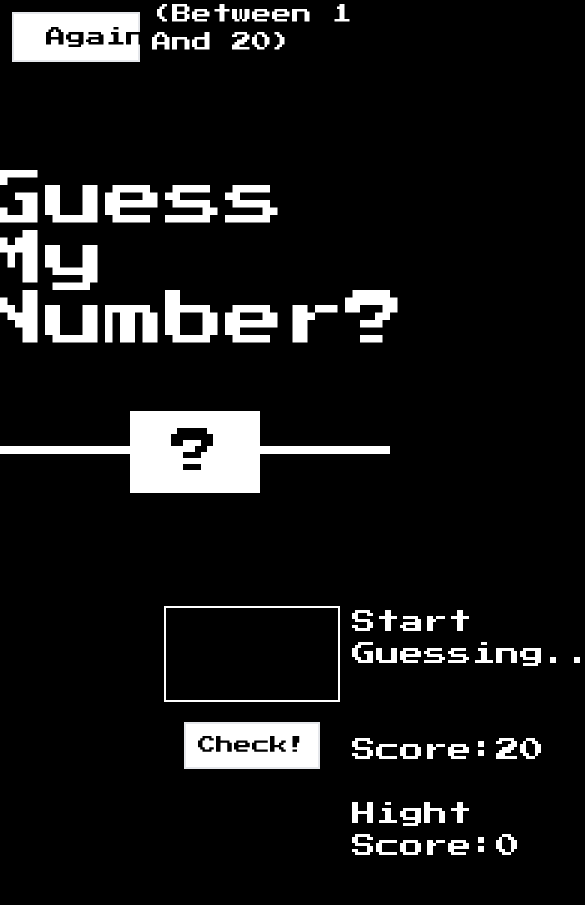
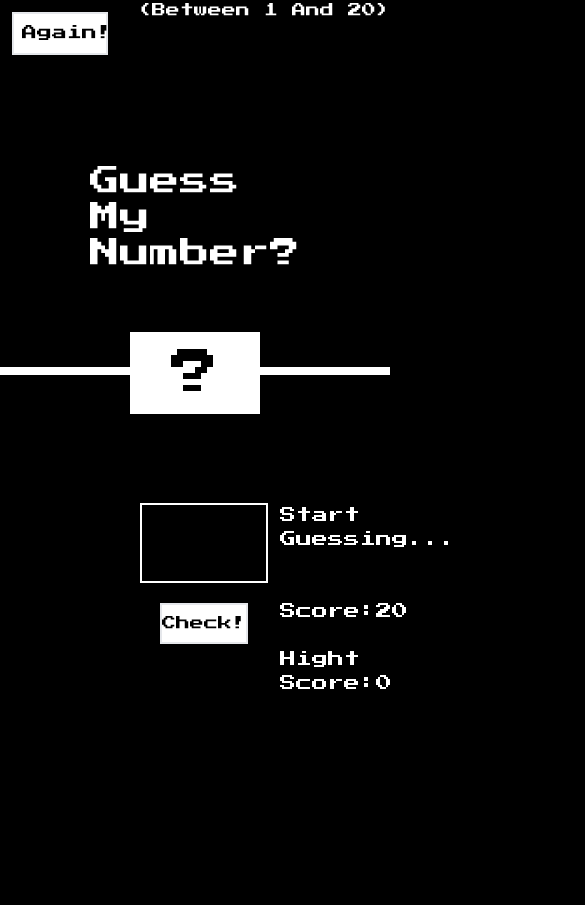
Before and after one commit to Manisha01407/Random-num-guess, a plain HTML site: page index.html in a window 390 px wide. Shown: the top 905 px of the page, 585 px wide, since content can reach past the window. After the commit the page ends 844 px from the top, so only its background shows below. Drawn offline with nearby package versions, Linux system fonts and the light colour scheme.

Commit message:
changes the responsiveness

```diff
--- a/index.html
+++ b/index.html
@@ -21,14 +21,14 @@
     </style>
   </head>
   <body>
-    <div class="capitalize">
+    <div class="capitalize h-[40px]">
       <div class="flex justify-between">
-        <p class="text-[20px] m-3 px-8 py-2 w-32 border border-2 bg-white">
+        <p class="text-[15px] lg:text-[20px] m-3 px-2 py-2  w-24 lg:w-32 border border-2 bg-white">
           again!
         </p>
-        <p class="text-white text-xl">(between 1 and 20)</p>
+        <p class="text-white text-sm lg:text-xl">(between 1 and 20)</p>
       </div>
-      <div class="flex text-white text-6xl m-24 justify-center">
+      <div class="flex text-white lg:text-5xl text-3xl m-24 lg:m-28 justify-center">
         <p>guess my number?</p>
       </div>
       <div
@@ -39,19 +39,19 @@
           >?</span
         >
       </div>
-      <div class="flex justify-evenly text-white m-28 p-10">
+      <div class="flex justify-evenly text-white m-24 lg:m-28 p-8 lg:p-10">
         <div class="flex flex-col">
           <input
             type="text"
-            class="w-44 mx-3 px-16 h-24 border border-2 border-white bg-black text-4xl"
+            class="w-32 lg:w-44 mx-3 px-10 lg:px-14 h-20 lg:h-24 border border-2 border-white bg-black text-2xl lg:text-3xl"
           />
           <button
-            class="text-[18px] m-5 mx-8 py-2 border border-2 bg-white text-black capitalize"
+            class="text-[14px] lg:text-[18px] m-5 mx-8 py-2 border border-2 bg-white text-black capitalize"
           >
             check!
           </button>
         </div>
-        <div class="grid grid-rows-4 gap-0 text-2xl">
+        <div class="grid grid-rows-4 gap-0 text-md lg:text-2xl">
           <p class="row-span-2">start guessing...</p>
           <p>score:20</p>
           <p>hight score:0</p>
```
